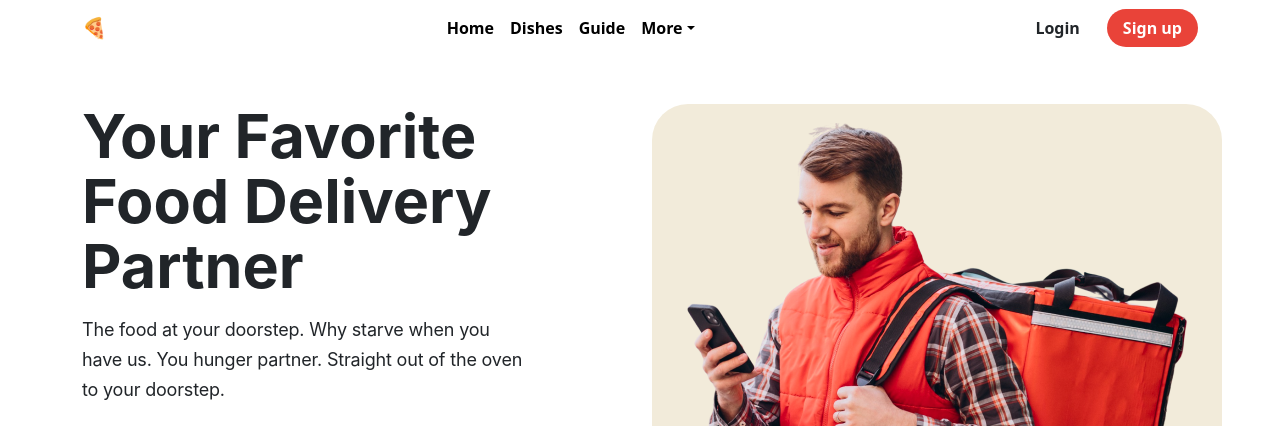
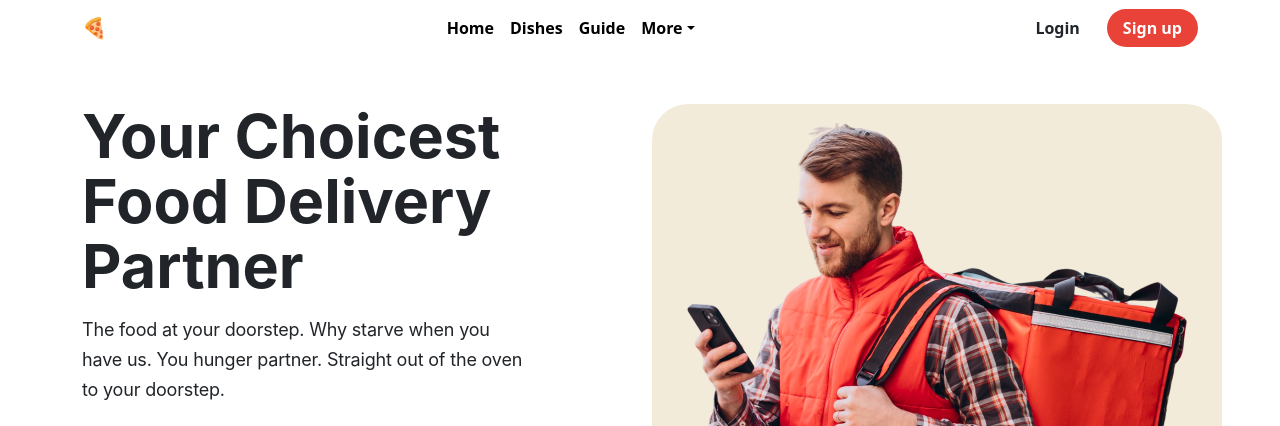
Before and after one commit to Anointed01/Delivery-App, a plain HTML site: page index.html in a window 1280 px wide. Shown: the top 426 px of the page. Drawn offline with nearby package versions, Linux system fonts and the light colour scheme.

Commit message:
intro updated

```diff
--- a/index.html
+++ b/index.html
@@ -51,7 +51,7 @@
             <div class="col-md-6">
                 <div class="row">
                     <div class="col-md-10">
-                        <h3 class="intro-head">Your Favorite Food Delivery Partner</h3>
+                        <h3 class="intro-head">Your Choicest Food Delivery Partner</h3>
                         <p class="intro-p py-2">The food at your doorstep. Why starve when you have us. You hunger partner. Straight out of the oven to your doorstep. </p>
                     </div>
                 </div>
```
